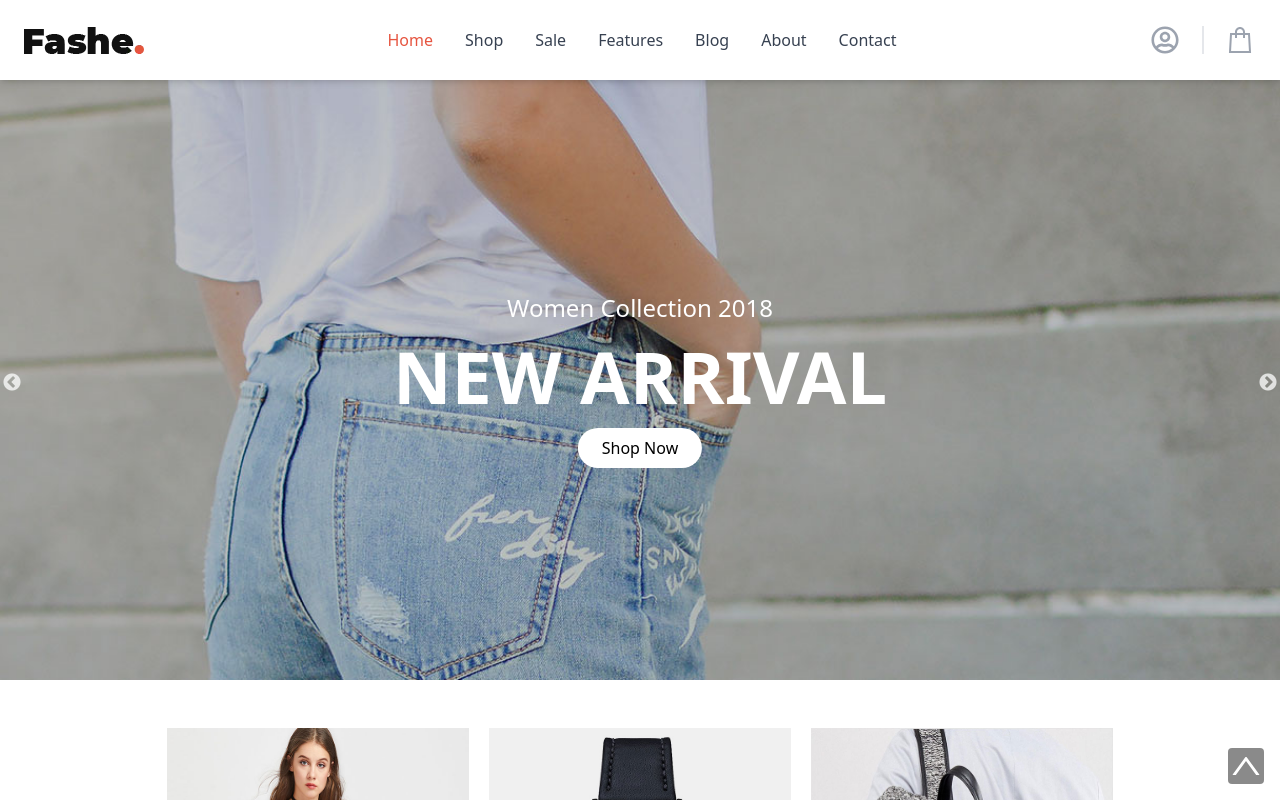
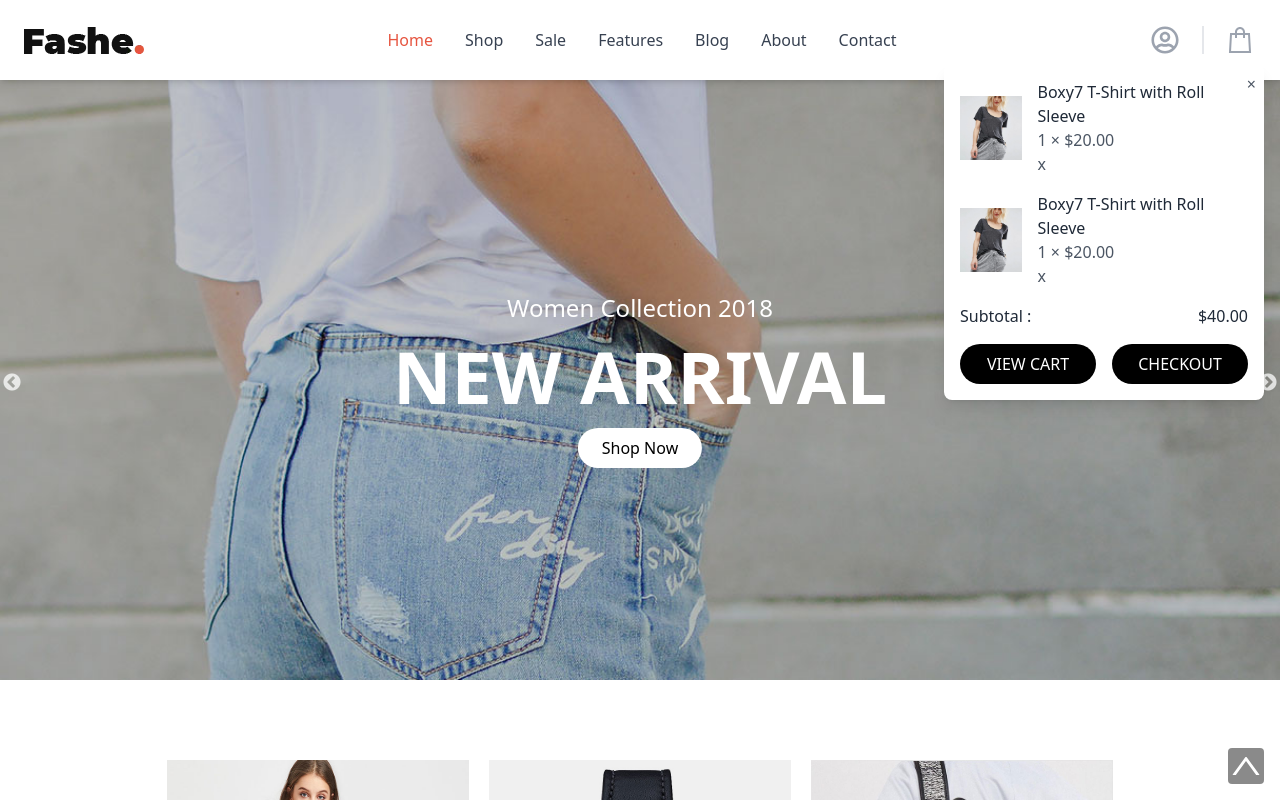
Before and after one commit to Nassimakhandari/React_Final_Project_Nassima_Khandari, a React (Create React App) app: page / in a window 1280 px wide. Both pictures are taken after a click on the icon 1239 px from the left and 40 px from the top of the page. Shown: the top 800 px of the page. Built offline with nearby package versions, Linux system fonts and the light colour scheme; the HTML template or start-up script is replaced by a standard one.

Commit message:
last commit

```diff
--- a/src/layouts/navbar.jsx
+++ b/src/layouts/navbar.jsx
@@ -4,13 +4,20 @@ import { FaRegUserCircle } from 'react-icons/fa';
 import { LiaShoppingBagSolid } from "react-icons/lia";
 import { useNavigate } from 'react-router-dom';
 import { useCart } from '../context/index.jsx';
+
 const Navbar = () => {
     const [isMenuOpen, setIsMenuOpen] = useState(false);
+    const [isCartVisible, setIsCartVisible] = useState(false);
     const { cart } = useCart();
 
     const toggleMenu = () => {
         setIsMenuOpen(!isMenuOpen);
     };
+
+    const toggleCartVisibility = () => {
+        setIsCartVisible(!isCartVisible);
+    };
+
     const navigate = useNavigate();
 
     return (
@@ -23,9 +30,9 @@ const Navbar = () => {
                     </button>
 
                     <div className="relative">
-                        <LiaShoppingBagSolid className='w-8 h-8 text-gray-400 bg-white' />
+                        <LiaShoppingBagSolid className='w-8 h-8 text-gray-400 bg-white cursor-pointer' onClick={toggleCartVisibility} />
                         {cart.length > 0 && (
-                            <span className="absolute top-0 right-0 bg-[#e65540] text-white rounded-full px-1 text-xs">{cart.length}</span>
+                            <span className="absolute top-0 right-0 bg-gray-500 text-white rounded-full px-1 text-xs">{cart.length}</span>
                         )}
                     </div>
                     <button data-collapse-toggle="navbar-user" type="button" className="inline-flex items-center p-2 w-10 h-10 justify-center text-sm text-gray-500 rounded-lg md:hidden hover:bg-gray-100 focus:outline-none focus:ring-2 focus:ring-gray-200 dark:text-gray-400 dark:hover:bg-gray-700 dark:focus:ring-gray-600" aria-controls="navbar-user" aria-expanded={isMenuOpen} onClick={toggleMenu}
@@ -63,6 +70,37 @@ const Navbar = () => {
                     </ul>
                 </div>
             </div>
+            {isCartVisible && (
+                <div className="fixed top-16 right-0 mb-4 mr-4 w-80 bg-white shadow-lg p-4 rounded-lg">
+                    <button className="absolute top-2 right-2 text-gray-600" onClick={toggleCartVisibility}>
+                        ×
+                    </button>
+                    <div className="flex items-center space-x-4 mb-4">
+                        <img src={images.img9} alt="" className="w-16 h-16 object-cover" />
+                        <div>
+                            <p className="text-gray-800">Boxy7 T-Shirt with Roll Sleeve</p>
+                            <p className="text-gray-600">1 × $20.00</p>
+                            <p className="text-gray-600">x</p>
+                        </div>
+                    </div>
+                    <div className="flex items-center space-x-4 mb-4">
+                        <img src={images.img9} alt="" className="w-16 h-16 object-cover" />
+                        <div>
+                            <p className="text-gray-800">Boxy7 T-Shirt with Roll Sleeve</p>
+                            <p className="text-gray-600">1 × $20.00</p>
+                            <p className="text-gray-600">x</p>
+                        </div>
+                    </div>
+                    <div className="flex justify-between items-center mb-4">
+                        <p className="text-gray-800">Subtotal :</p>
+                        <p className="text-gray-800">$40.00</p>
+                    </div>
+                    <div className="flex space-x-4">
+                        <button className="w-full font-light py-2 bg-black text-white rounded-full">VIEW CART</button>
+                        <button className="w-full font-light py-2 bg-black text-white rounded-full">CHECKOUT</button>
+                    </div>
+                </div>
+            )}
         </nav>
     );
 };
--- a/src/pages/home/Home.jsx
+++ b/src/pages/home/Home.jsx
@@ -4,7 +4,6 @@ import images from '../../constant/images';
 import Data from "../../json/app.json"
 import Slider from 'react-slick';
 import React from 'react';
-import '../../style/home.css'
 import app2 from "../../json/app2.json";
 import { useNavigate } from 'react-router-dom'
 import { useCart } from '../../context/index.jsx';
@@ -89,16 +88,18 @@ const Home = () => {
           </div>
         </Slider>
       </div>
-      <div className="flex gap-5 justify-center items-center section2">
+      <div className="">
+      <div className="container mx-auto p-8">
+        <div className="flex flex-col md:flex-row gap-5 justify-center items-center section2">
           <div className="flex flex-col gap-5">
             <div className="relative overflow-hidden section2-child">
-            <img src={images.img1} className="h-[58vh] w-[23.6vw] transition-all duration-500 ease-in-out hover:scale-110" alt="" />
+              <img src={images.img1} className="h-[58vh] w-full md:w-[40vw] lg:w-[23.6vw] transition-all duration-500 ease-in-out hover:scale-110" alt="Woman wearing a floral dress" />
               <div className="absolute bottom-4 left-1/2 transform -translate-x-1/2 transition duration-500 bg-white py-2 px-12 hover:bg-[#e65540] hover:text-white font-light text-lg">
-              <button >Dresses</button>
+                <button>Dresses</button>
               </div>
             </div>
             <div className="relative overflow-hidden section2-child">
-            <img src={images.img2} className="h-[38vh] w-[23.6vw] object-cover transition-all duration-500 ease-in-out hover:scale-110" alt="" />
+              <img src={images.img2} className="h-[38vh] w-full md:w-[40vw] lg:w-[23.6vw] object-cover transition-all duration-500 ease-in-out hover:scale-110" alt="Black sunglasses" />
               <div className="absolute bottom-4 left-1/2 transform -translate-x-1/2 transition duration-500 bg-white py-2 px-12 hover:bg-[#e65540] hover:text-white font-light text-lg">
                 <button>Sunglasses</button>
               </div>
@@ -107,13 +108,13 @@ const Home = () => {
 
           <div className="flex flex-col gap-5">
             <div className="relative overflow-hidden section2-child">
-            <img src={images.img3} className="h-[38vh] w-[23.6vw] object-cover transition-all duration-500 ease-in-out hover:scale-110" alt="" />
-            <div className="absolute bottom-4 left-1/2 transform -translate-x-1/2 transition duration-500 bg-white py-2 px-12  hover:bg-[#e65540] hover:text-white font-light text-lg">
-              <button >Watches</button>
+              <img src={images.img3} className="h-[38vh] w-full md:w-[40vw] lg:w-[23.6vw] object-cover transition-all duration-500 ease-in-out hover:scale-110" alt="Black wristwatch" />
+              <div className="absolute bottom-4 left-1/2 transform -translate-x-1/2 transition duration-500 bg-white py-2 px-12 hover:bg-[#e65540] hover:text-white font-light text-lg">
+                <button>Watches</button>
               </div>
             </div>
             <div className="relative overflow-hidden section2-child">
-            <img src={images.img4} className="h-[58vh] w-[23.6vw] transition-all duration-500 ease-in-out hover:scale-110" alt="" />
+              <img src={images.img4} className="h-[58vh] w-full md:w-[40vw] lg:w-[23.6vw] transition-all duration-500 ease-in-out hover:scale-110" alt="Person wearing black sneakers" />
               <div className="absolute bottom-4 left-1/2 transform -translate-x-1/2 transition duration-500 bg-white py-2 px-12 hover:bg-[#e65540] hover:text-white font-light text-lg">
                 <button>Footerwear</button>
               </div>
@@ -122,20 +123,21 @@ const Home = () => {
 
           <div className="flex flex-col gap-5">
             <div className="relative overflow-hidden section2-child">
-            <img src={images.img5} className="h-[58vh] w-[23.6vw] transition-all duration-500 ease-in-out hover:scale-110" alt="" />
+              <img src={images.img5} className="h-[58vh] w-full md:w-[40vw] lg:w-[23.6vw] transition-all duration-500 ease-in-out hover:scale-110" alt="Gray backpack" />
               <div className="absolute bottom-4 left-1/2 transform -translate-x-1/2 transition duration-500 bg-white py-2 px-12 hover:bg-[#e65540] hover:text-white font-light text-lg">
                 <button>Bags</button>
               </div>
             </div>
             <div className="relative overflow-hidden section2-child">
-            <img src={images.img6} className="h-[38vh] w-[23.6vw] transition-all duration-500 ease-in-out hover:scale-110" alt="" />
+              <img src={images.img6} className="h-[38vh] w-full md:w-[40vw] lg:w-[23.6vw] transition-all duration-500 ease-in-out hover:scale-110" alt="Various accessories including a watch, sunglasses, and wallets" />
               <div className="absolute bottom-4 left-1/2 transform -translate-x-1/2 transition duration-500 bg-white py-2 px-12 hover:bg-[#e65540] hover:text-white font-light text-lg">
                 <button>Accessories</button>
               </div>
             </div>
           </div>
         </div>
-
+      </div>
+    </div>
       <div className="slider-container pt-20 mx-auto max-w-6xl flex-row justify-center ">
         <h1 className="font-bold text-3xl text-center">FEATURED PRODUCTS</h1>
         <Slider {...settings}>
--- a/src/style/home.css
+++ /dev/null
@@ -1,8 +0,0 @@
-@media (max-width : 428px) {
-    .section2{
-        flex-direction: column;
-    }
-.section2-child{
-    width: 30vw;
-}
-}
```
Lines whose indentation alone changed are shown as unchanged.
